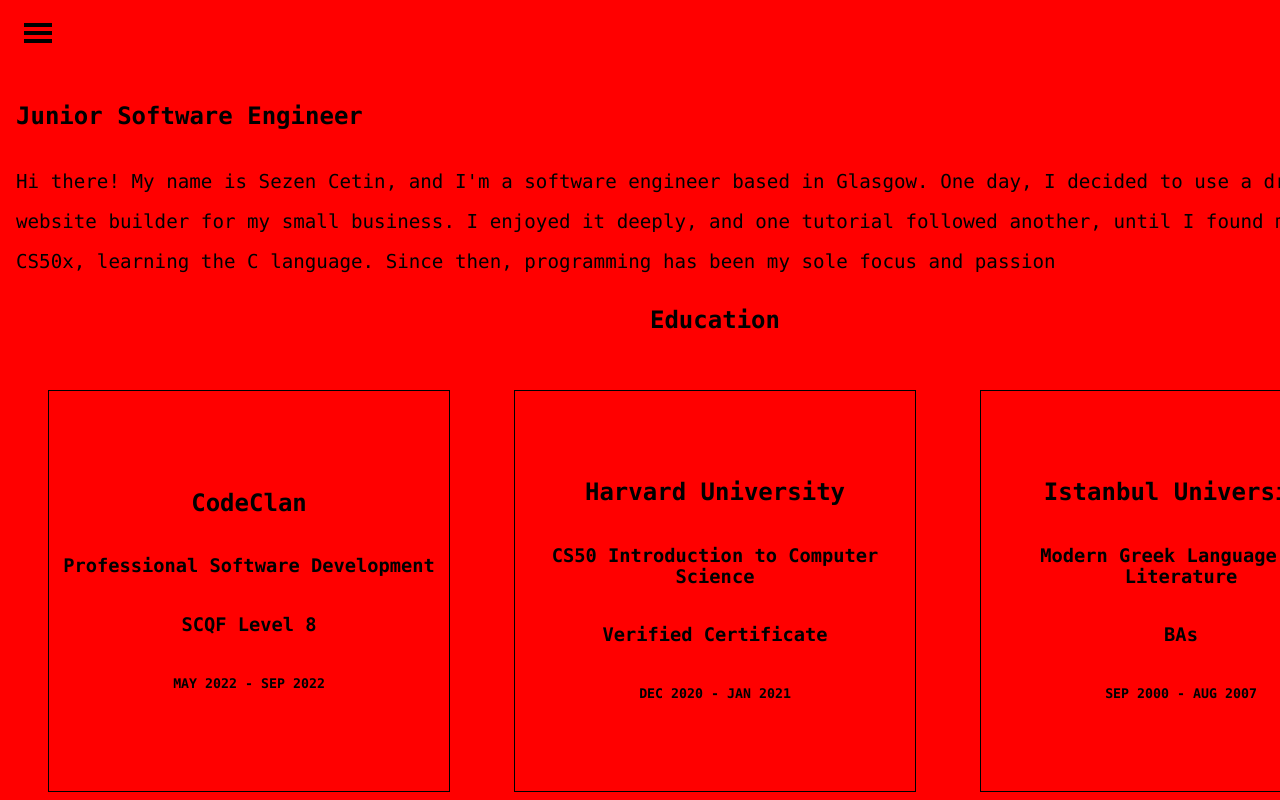
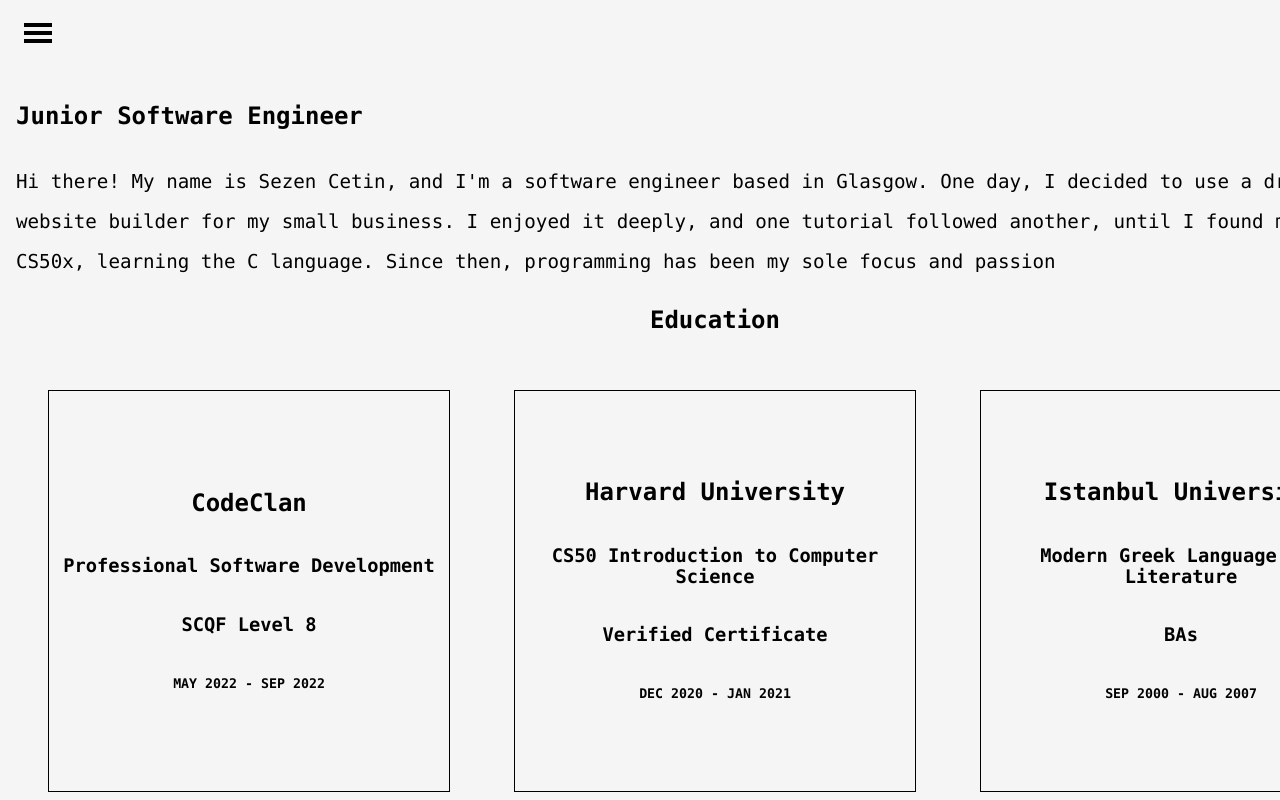
Before and after one commit to Cetins/ctns, a React (Create React App) app: page /about in a window 1280 px wide. Built offline with nearby package versions, Linux system fonts and the light colour scheme; a web font is replaced by a local one.

Commit message:
last changes

```diff
--- a/src/App.css
+++ b/src/App.css
@@ -1,8 +1,8 @@
 :root {
-  --background-color: red;
+  --background-color: rgb(245, 245, 245);
   --primary-text: black;
   --secondary-text: gray;
-  --accent-color: green;
+  --accent-color: rgb(31, 37, 40);
 }
 
 html,
@@ -162,6 +162,7 @@ footer {
   display: flex;
   flex-direction: column;
   background-color: var(--accent-color);
+  color: var(--secondary-text);
   transform: rotateY(180deg);
 }
 
```
Also changed, not shown: 1 other file (tests, documents, lock files or other folders).
